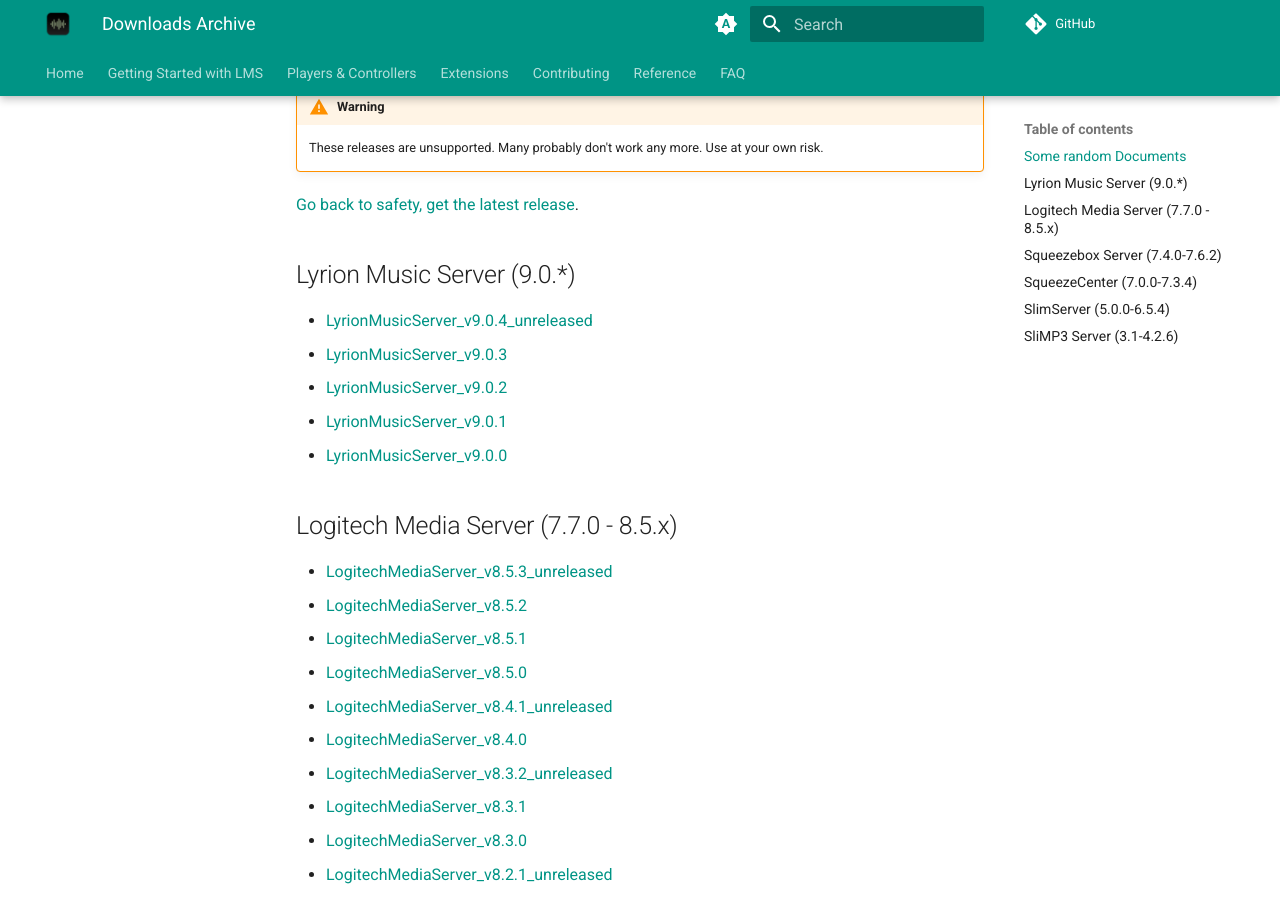
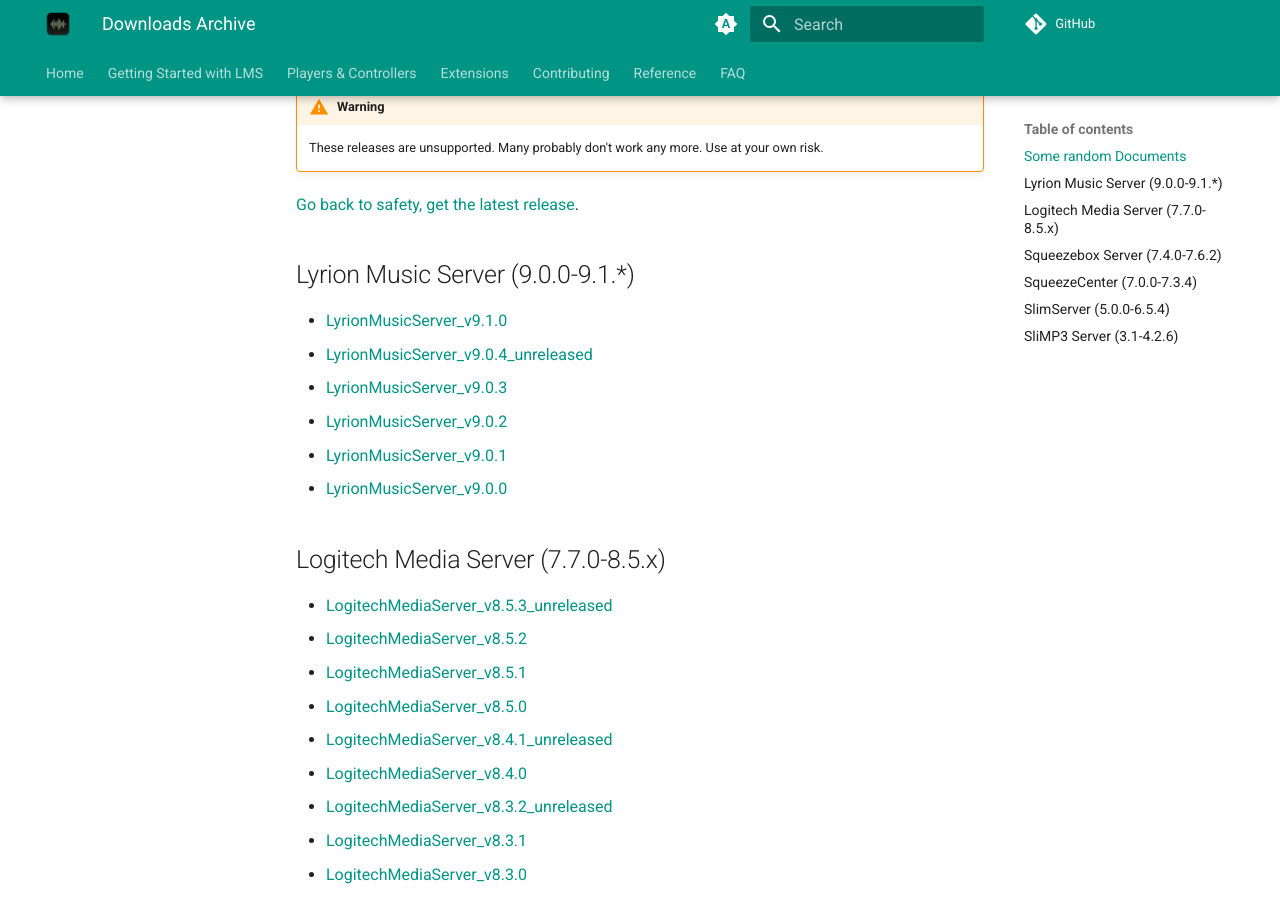
Before and after one commit to LMS-Community/lms-community.github.io, an MkDocs documentation site: the page built from docs/downloads/archive.md, in a window 1280 px wide and 900 px high, scrolled down 353 px. Built offline with MkDocs 1.6.1 and Material for MkDocs 9.7.7, drawn with Linux system fonts in a browser that asks for light colours; a script that is not in the unit is left out; plug-ins that fetch from the network failed and are left out; comment, search, counter and statistics services are not loaded.

Commit message:
Add v9.1.0 to the archive page

```diff
--- a/docs/downloads/archive.md
+++ b/docs/downloads/archive.md
@@ -17,7 +17,8 @@
 
 [Go back to safety, get the latest release](../getting-started/index.md).
 
-## Lyrion Music Server (9.0.*)
+## Lyrion Music Server (9.0.0-9.1.*)
+* [LyrionMusicServer_v9.1.0](listing.md?LyrionMusicServer_v9.1.0)
 * [LyrionMusicServer_v9.0.4_unreleased](listing.md?LyrionMusicServer_v9.0.4_unreleased)
 * [LyrionMusicServer_v9.0.3](listing.md?LyrionMusicServer_v9.0.3)
 * [LyrionMusicServer_v9.0.2](listing.md?LyrionMusicServer_v9.0.2)
@@ -25,7 +26,7 @@
 * [LyrionMusicServer_v9.0.0](listing.md?LyrionMusicServer_v9.0.0)
 
 
-## Logitech Media Server (7.7.0 - 8.5.x)
+## Logitech Media Server (7.7.0-8.5.x)
 
 * [LogitechMediaServer_v8.5.3_unreleased](listing.md?LogitechMediaServer_v8.5.3_unreleased)
 * [LogitechMediaServer_v8.5.2](listing.md?LogitechMediaServer_v8.5.2)
```
